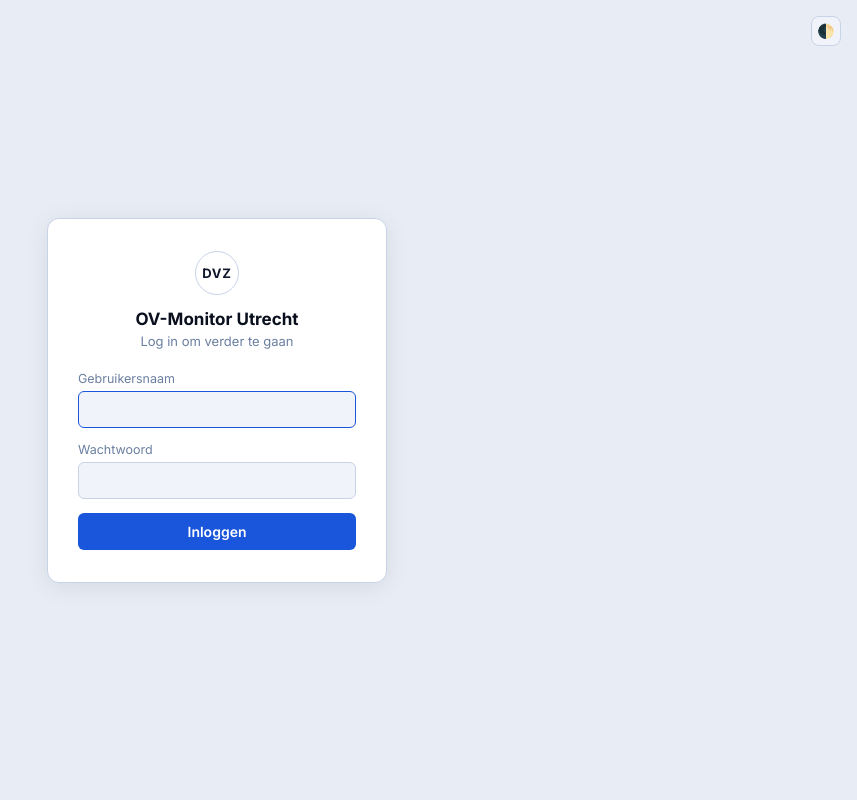
After one commit to SoftMoos891/OVReader, a Flask app: template templates/login.html in a window 1280 px wide. The commit adds this page. Shown: the whole page, without its empty margins (423-1280 px from the left). Run offline with Flask 3, Linux system fonts and the light colour scheme; the template is opened without the code that fills it, so the values that code supplies are empty; parts of the project's set-up code (start-up, migrations or seed data) failed here and were passed over; some libraries are stand-ins or nearby versions.

Commit message:
Vervang kale HTTP Basic Auth door een eigen inlogpagina
Sessie-cookie i.p.v. het browser-Basic Auth-venstertje voor het dashboard
(/, /uitval, /trends); Basic Auth blijft daarnaast werken voor /api/*, zodat
scripts als de nachtelijke backup-download (curl -u) niet stuk gaan. Nieuwe
/login (eigen DVZ-gestileerde pagina) en /logout-route; uitlogknop toegevoegd
aan alle drie de hoofdpagina's.

```diff
--- a/app/server.py
+++ b/app/server.py
@@ -1,6 +1,7 @@
 """Flask-app: dashboard + JSON API voor het busvervoer-monitoringssysteem
 van U-OV (Keolis en Transdev, gezamenlijke concessiehouder busvervoer
 provincie Utrecht)."""
+import hashlib
 import hmac
 import json
 import os
@@ -10,7 +11,10 @@ from datetime import date, datetime, timedelta
 from datetime import time as dtime
 from pathlib import Path
 
-from flask import Flask, Response, jsonify, render_template, request, send_file
+from flask import (
+    Flask, Response, jsonify, redirect, render_template, request, send_file,
+    session, url_for,
+)
 
 from . import db, records
 from .collector import FETCH_INTERVAL_SECONDS, RETENTION_DAYS
@@ -115,26 +119,73 @@ AUTH_PASSWORD = os.environ.get("BUS_MONITOR_PASSWORD")
 AUTH_USER2 = os.environ.get("BUS_MONITOR_USER2")
 AUTH_PASSWORD2 = os.environ.get("BUS_MONITOR_PASSWORD2")
 
+# Sessie-secret voor de inlogpagina (zie login()/logout() hieronder). Afgeleid
+# van BUS_MONITOR_PASSWORD i.p.v. een losse env-var: zo blijven ingelogde
+# sessies geldig over een herstart/redeploy heen (de deploy-webhook herstart
+# de service bij elke push) zonder een tweede geheim te hoeven beheren. Zonder
+# BUS_MONITOR_PASSWORD is er sowieso geen auth actief.
+app.secret_key = hashlib.sha256(f"ovreader-session:{AUTH_PASSWORD or 'dev'}".encode()).hexdigest()
+app.config["SESSION_COOKIE_SAMESITE"] = "Lax"
+app.config["SESSION_COOKIE_SECURE"] = True
+
+
+def _valid_credentials(username, password):
+    if not username or not password:
+        return False
+    if hmac.compare_digest(username, AUTH_USER) and hmac.compare_digest(password, AUTH_PASSWORD):
+        return True
+    return bool(
+        AUTH_USER2 and AUTH_PASSWORD2
+        and hmac.compare_digest(username, AUTH_USER2)
+        and hmac.compare_digest(password, AUTH_PASSWORD2)
+    )
+
 
 @app.before_request
 def require_auth():
     if not AUTH_PASSWORD:
         return None
+    if request.path == "/login" or request.path.startswith("/static/"):
+        return None
+    if session.get("authenticated"):
+        return None
+    # Basic Auth blijft ook werken (naast de sessie-login hieronder) -- o.a.
+    # /api/backup/latest wordt vanaf een andere machine met `curl -u`
+    # opgehaald, en dat scriptje moet niet stuk gaan door deze wijziging.
     auth = request.authorization
-    valid = auth is not None and (
-        (hmac.compare_digest(auth.username, AUTH_USER) and hmac.compare_digest(auth.password, AUTH_PASSWORD))
-        or (
-            AUTH_USER2
-            and AUTH_PASSWORD2
-            and hmac.compare_digest(auth.username, AUTH_USER2)
-            and hmac.compare_digest(auth.password, AUTH_PASSWORD2)
-        )
-    )
-    if not valid:
+    if auth is not None and _valid_credentials(auth.username, auth.password):
+        return None
+    if request.path.startswith("/api/"):
         return Response(
             "Authenticatie vereist", 401, {"WWW-Authenticate": 'Basic realm="Bus Monitor"'}
         )
-    return None
+    return redirect(url_for("login", next=request.full_path))
+
+
+@app.route("/login", methods=["GET", "POST"])
+def login():
+    if not AUTH_PASSWORD:
+        return redirect(url_for("index"))
+    next_url = request.values.get("next") or url_for("index")
+    if not next_url.startswith("/") or next_url.startswith("//"):
+        next_url = url_for("index")  # open-redirect-guard: alleen relatieve paden
+    error = None
+    if request.method == "POST":
+        if _valid_credentials(request.form.get("username", ""), request.form.get("password", "")):
+            session.clear()
+            session["authenticated"] = True
+            session.permanent = True
+            return redirect(next_url)
+        error = "Onjuiste gebruikersnaam of wachtwoord."
+    if error:
+        return render_template("login.html", error=error, next=next_url), 401
+    return render_template("login.html", error=error, next=next_url)
+
+
+@app.route("/logout")
+def logout():
+    session.clear()
+    return redirect(url_for("login"))
 
 
 def route_meta(route_id):
--- a/static/css/theme.css
+++ b/static/css/theme.css
@@ -112,6 +112,7 @@ body { font-family: 'Inter', -apple-system, Segoe UI, Roboto, sans-serif; }
   background: var(--panel2); border: 1px solid var(--border); color: var(--muted);
   border-radius: 6px; padding: 5px 10px; font-size: 12px; font-weight: 600;
   cursor: pointer; transition: all .15s; align-self: center; flex-shrink: 0;
+  text-decoration: none;
 }
 /* Icoontje (weertype-emoji) vóór de knoptekst -- vaste, kleine hoogte met
    overflow:hidden, want emoji-lettertypen (vooral het thermometer-icoon)
--- a/templates/cancellations.html
+++ b/templates/cancellations.html
@@ -75,6 +75,7 @@
   <span class="sub">Uitgevallen ritten busvervoer provincie Utrecht (Keolis + Transdev) — trends, per lijn, per operator, per uur/weekdag. Excl. U-tram 20/21/22.</span>
   <a class="back" href="/">&larr; Terug naar live overzicht</a>
   <button class="status-btn" onclick="openHealthModal()" title="Systeemstatus"><span class="status-dot" id="healthDot"></span>Status</button>
+  <a class="status-btn" href="/logout" title="Uitloggen">Uitloggen</a>
   <button class="theme-toggle-btn" onclick="toggleDarkMode()" title="Donkere modus">🌓</button>
 </header>
 
--- a/templates/index.html
+++ b/templates/index.html
@@ -125,6 +125,7 @@
   <button class="status-btn" id="weatherBtn" onclick="openWeatherModal()" title="Weer &amp; waarschuwingen (KNMI)">
     <span class="btn-icon" id="weatherIcon">🌡️</span><span id="weatherLabel">Weer</span>
   </button>
+  <a class="status-btn" href="/logout" title="Uitloggen">Uitloggen</a>
   <button class="theme-toggle-btn" onclick="toggleDarkMode()" title="Donkere modus">🌓</button>
 </header>
 
--- /dev/null
+++ b/templates/login.html
@@ -0,0 +1,84 @@
+<!doctype html>
+<html lang="nl">
+<head>
+<meta charset="utf-8">
+<title>Inloggen — DVZ OV-Monitor</title>
+<meta name="viewport" content="width=device-width, initial-scale=1">
+<link rel="preconnect" href="https://fonts.googleapis.com">
+<link href="https://fonts.googleapis.com/css2?family=Inter:wght@400;500;600;700&display=swap" rel="stylesheet">
+<link rel="stylesheet" href="{{ url_for('static', filename='css/theme.css') }}">
+<script>
+  if (localStorage.getItem('ovreader_dark') === 'true') document.documentElement.classList.add('dark');
+</script>
+<style>
+  * { box-sizing: border-box; }
+  html, body { height: 100%; }
+  body {
+    margin: 0; background: var(--bg); color: var(--text);
+    font-family: 'Inter', sans-serif;
+    display: flex; align-items: center; justify-content: center;
+    transition: background .15s, color .15s;
+  }
+  .theme-toggle-btn { position: fixed; top: 16px; right: 16px; }
+  .login-card {
+    background: var(--panel); border: 1px solid var(--border); border-radius: 12px;
+    padding: 32px 30px; width: 100%; max-width: 340px;
+    box-shadow: 0 4px 24px rgba(0,0,0,.08);
+  }
+  .login-card .dvz-logo-badge { width: 44px; height: 44px; font-size: 13px; margin: 0 auto 14px; }
+  .login-card h1 { font-size: 17px; margin: 0 0 4px; text-align: center; }
+  .login-card .sub { color: var(--muted); font-size: 13px; text-align: center; margin-bottom: 22px; }
+  .field { margin-bottom: 14px; }
+  .field label { display: block; font-size: 12.5px; color: var(--muted); margin-bottom: 5px; }
+  .field input {
+    width: 100%; background: var(--panel2); color: var(--text); border: 1px solid var(--border);
+    border-radius: 6px; padding: 9px 11px; font-size: 14px; font-family: inherit;
+  }
+  .field input:focus { outline: none; border-color: var(--accent); }
+  .error {
+    background: var(--bad-bg); color: var(--bad); border-radius: 6px;
+    padding: 8px 11px; font-size: 13px; margin-bottom: 14px;
+  }
+  button[type=submit] {
+    width: 100%; background: var(--accent); color: #fff; border: none;
+    border-radius: 6px; padding: 10px; font-size: 14px; font-weight: 600;
+    font-family: inherit; cursor: pointer; transition: background .15s;
+  }
+  button[type=submit]:hover { background: var(--accent2); }
+</style>
+</head>
+<body>
+<button class="theme-toggle-btn" onclick="toggleDarkMode()" title="Donkere modus">🌓</button>
+
+<div class="login-card">
+  <div class="dvz-logo-badge" title="DVZ Reader">DVZ</div>
+  <h1>OV-Monitor Utrecht</h1>
+  <div class="sub">Log in om verder te gaan</div>
+
+  {% if error %}
+  <div class="error">{{ error }}</div>
+  {% endif %}
+
+  <form method="post" action="{{ url_for('login') }}">
+    <input type="hidden" name="next" value="{{ next }}">
+    <div class="field">
+      <label for="username">Gebruikersnaam</label>
+      <input type="text" id="username" name="username" autocomplete="username" autofocus required>
+    </div>
+    <div class="field">
+      <label for="password">Wachtwoord</label>
+      <input type="password" id="password" name="password" autocomplete="current-password" required>
+    </div>
+    <button type="submit">Inloggen</button>
+  </form>
+</div>
+
+<script>
+function toggleDarkMode() {
+  document.documentElement.classList.toggle('dark');
+  localStorage.setItem('ovreader_dark', document.documentElement.classList.contains('dark'));
+  location.reload();
+}
+</script>
+</body>
+</html>
--- a/templates/trends.html
+++ b/templates/trends.html
@@ -64,6 +64,7 @@
   <span class="sub">Opvallende uitvaldagen en ranglijst slechtste lijnen — busvervoer provincie Utrecht (Keolis + Transdev). Excl. U-tram 20/21/22.</span>
   <a class="back" href="/">&larr; Terug naar live overzicht</a>
   <button class="status-btn" onclick="openHealthModal()" title="Systeemstatus"><span class="status-dot" id="healthDot"></span>Status</button>
+  <a class="status-btn" href="/logout" title="Uitloggen">Uitloggen</a>
   <button class="theme-toggle-btn" onclick="toggleDarkMode()" title="Donkere modus">🌓</button>
 </header>
 
```
